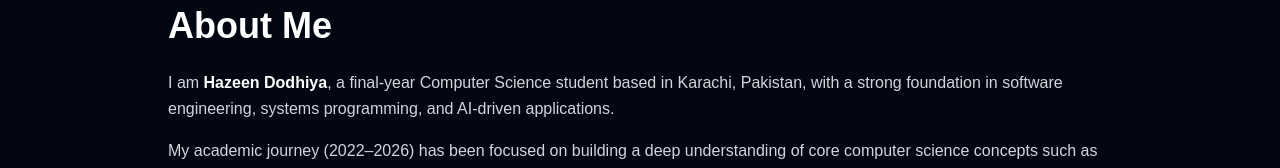
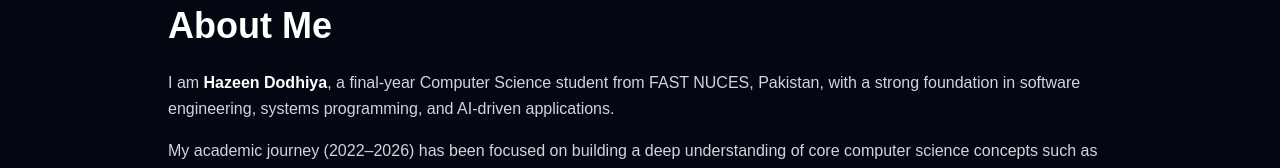
Before and after one commit to Hazeen-Dodhiya/HazeenDodhiya-CV, a Next.js app: page /about in a window 1280 px wide. Shown: the part 135-303 px from the top of the page. Built offline with nearby package versions, Linux system fonts and the light colour scheme.

Commit message:
UNi added

```diff
--- a/app/about/page.tsx
+++ b/app/about/page.tsx
@@ -6,7 +6,7 @@ export default function About() {
 
       <p className="text-gray-300 mt-6 leading-relaxed">
         I am <span className="text-white font-semibold">Hazeen Dodhiya</span>, a final-year
-        Computer Science student based in Karachi, Pakistan, with a strong foundation in
+        Computer Science student from FAST NUCES, Pakistan, with a strong foundation in
         software engineering, systems programming, and AI-driven applications.
       </p>
 
```
